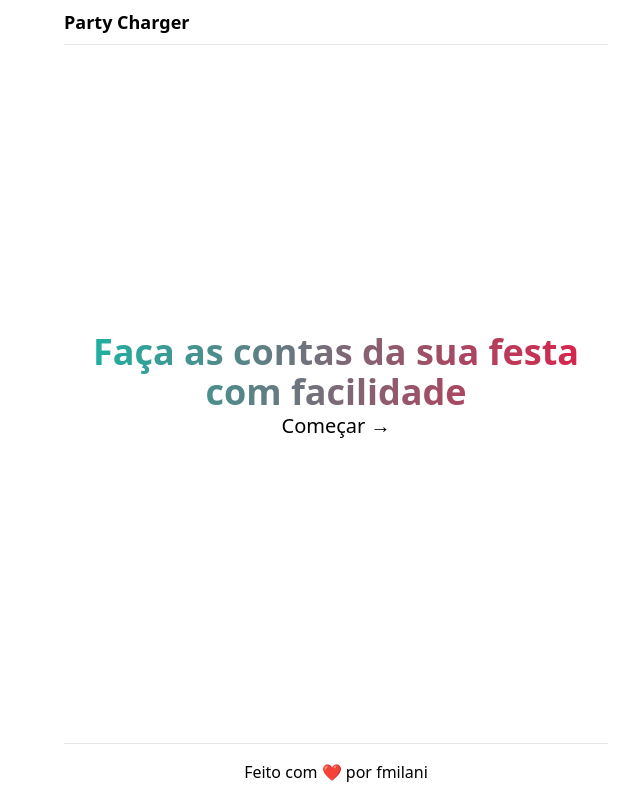
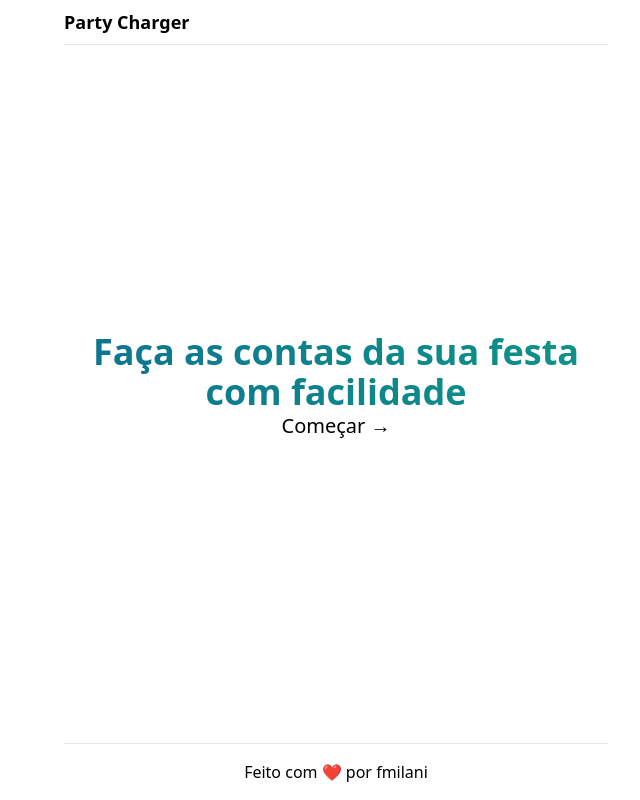
Before and after one commit to fmilani/party-charger, a Next.js app: page / in a window 1280 px wide. Shown: the whole page, without its empty margins (304-944 px from the left). Built offline with nearby package versions, Linux system fonts and the light colour scheme.

Commit message:
forgot to change 'brand' color on landing page lol

```diff
--- a/app/page.tsx
+++ b/app/page.tsx
@@ -4,7 +4,7 @@
   return (
     <div className="h-full flex flex-col">
       <div className="flex-1 flex flex-col items-center justify-center text-center">
-        <span className="text-4xl font-bold text-transparent bg-clip-text bg-gradient-to-r from-teal-500 to-rose-600">
+        <span className="text-4xl font-bold text-transparent bg-clip-text bg-gradient-to-r from-cyan-700 to-teal-600">
           Faça as contas da sua festa com facilidade
         </span>
         <Link
```
